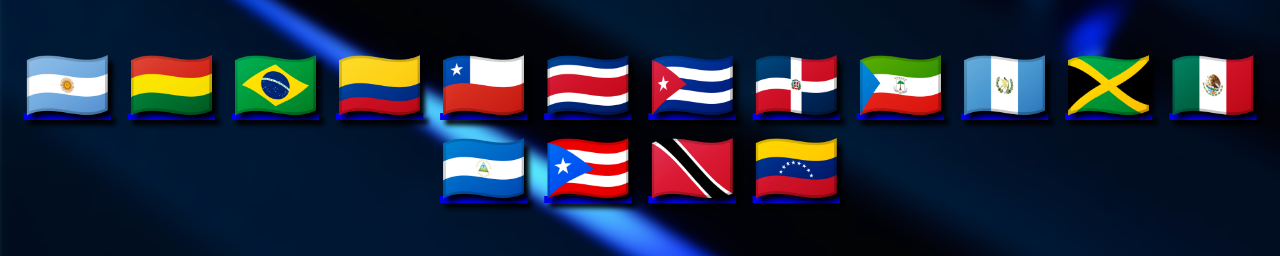
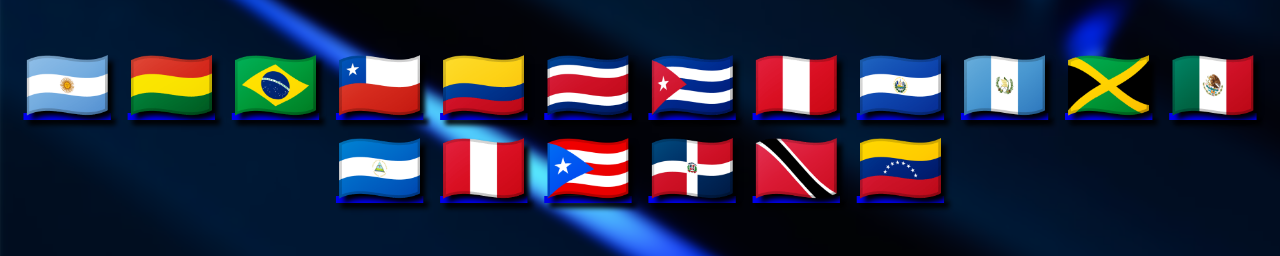
Before and after one commit to bcribas/icpc-latam-countdownpage, a plain HTML site: page index.html in a window 1280 px wide. Shown: the part 778-1034 px from the top of the page. Drawn offline with Linux system fonts and the light colour scheme.

Commit message:
index.html: fixes some flags and add EV PE
Signed-off-by: Bruno Ribas <brunoribas@gmail.com>

```diff
--- a/index.html
+++ b/index.html
@@ -80,18 +80,20 @@
           <h1><a href="#" title="Argentina">🇦🇷</a>
             <a href="#" title="Bolivia">🇧🇴</a>
             <a href="http://maratona.sbc.org.br" title="Brasil">🇧🇷</a>
+            <a href="#" title="Chile">🇨🇱</a>
             <a href="#" title="Colombia">🇨🇴</a>
-            <a href="#" title="Chile">🇨🇱</a>
             <a href="https://icpc.tec.siua.ac.cr" title="Costa Rica">🇨🇷</a>
             <a href="#" title="Cuba">🇨🇺</a>
-            <a href="#" title="Dominican Republic">🇩🇴</a>
-            <a href="#" title="Equador">🇬🇶</a>
+            <a href="#" title="Ecuador">🇵🇪</a>
+            <a href="https://icpc.tec.siua.ac.cr" title="El Salvador">🇸🇻</a>
             <a href="https://icpc.tec.siua.ac.cr" title="Guatemala">🇬🇹</a>
             <a href="#" title="Jamaica">🇯🇲</a>
             <a href="https://blogs.iteso.mx/acm" title="Mexico">🇲🇽</a>
             <a href="https://icpc.tec.siua.ac.cr" title="Nicaragua">🇳🇮</a>
+            <a href="#" title="Peru">🇵🇪</a>
             <a href="#" title="Puerto Rico">🇵🇷</a>
-            <a href="#" title="Trinidad and Tobago">🇹🇹</a>
+            <a href="#" title="República Dominicana">🇩🇴</a>
+            <a href="#" title="Trinidad y Tobago">🇹🇹</a>
             <a href="#" title="Venezuela">🇻🇪</a>
           </h1>
         </center>
```
